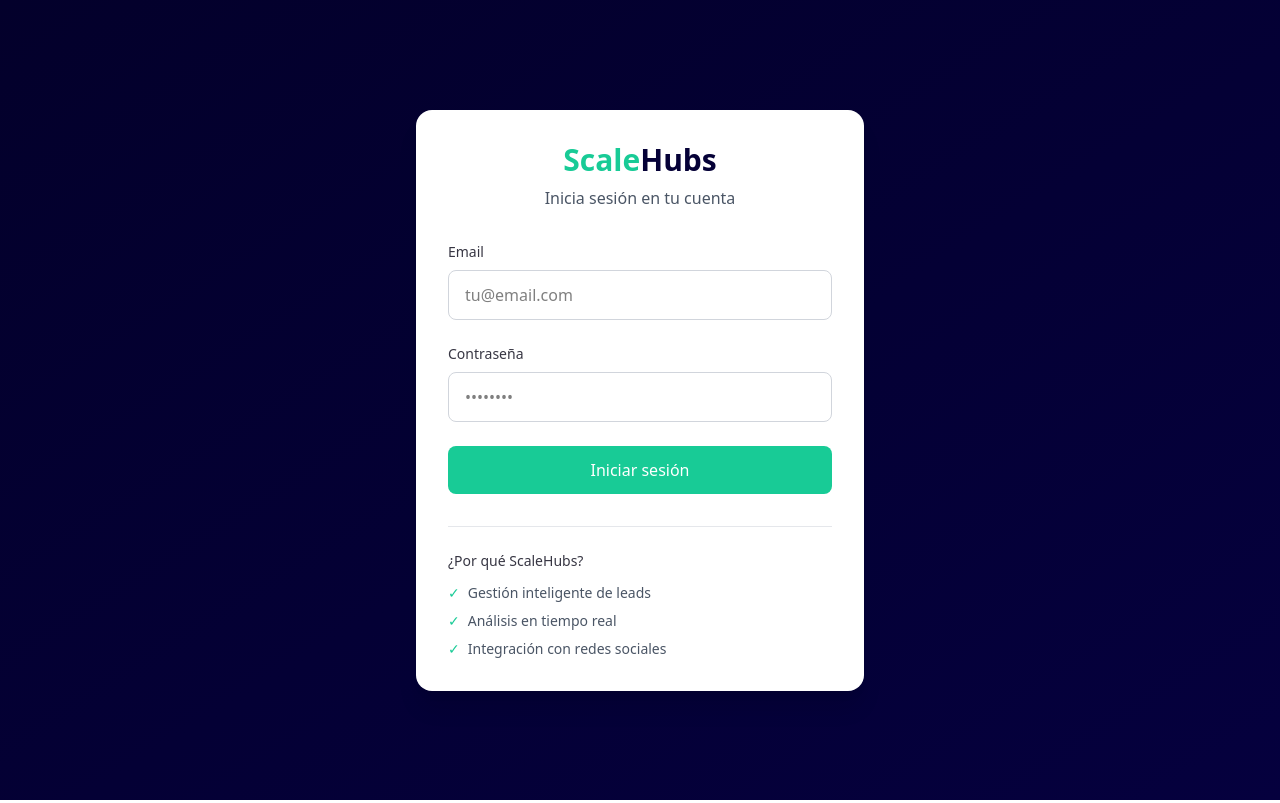
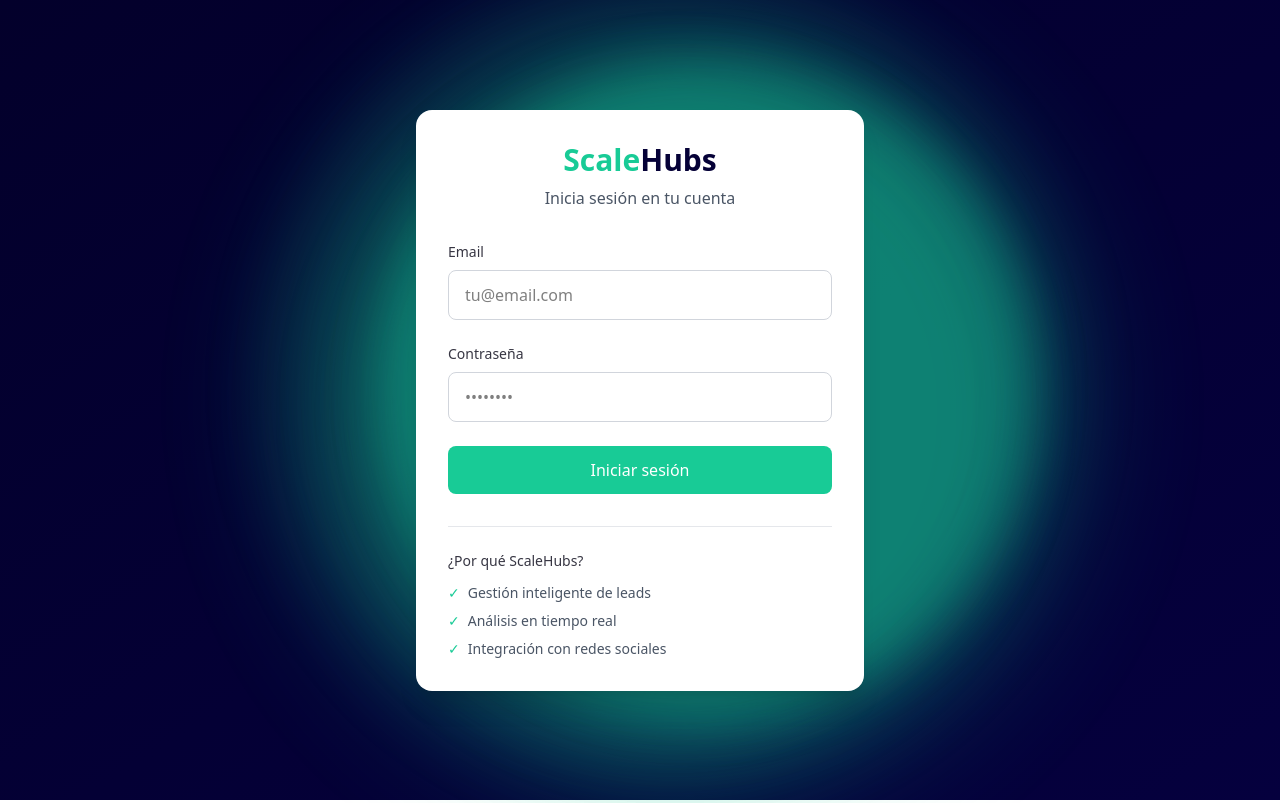
Before and after one commit to Beitops/scalehubs, a React (Vite) app: page /auth in a window 1280 px wide. Built offline with nearby package versions, Linux system fonts and the light colour scheme; no server answers.

Commit message:
Animacion Login

```diff
--- a/package.json
+++ b/package.json
@@ -13,6 +13,7 @@
     "@floating-ui/react": "^0.27.16",
     "@supabase/supabase-js": "^2.51.0",
     "@tailwindcss/vite": "^4.1.11",
+    "aceternity-ui": "^0.2.2",
     "axios": "^1.10.0",
     "react": "^19.1.0",
     "react-dom": "^19.1.0",
--- /dev/null
+++ b/src/components/aceternity/BlurredClouds.tsx
@@ -0,0 +1,130 @@
+import React from "react";
+
+interface BlurredCloudsProps {
+  className?: string;
+}
+
+export const BlurredClouds: React.FC<BlurredCloudsProps> = ({
+  className = "",
+}) => {
+  return (
+    <div className={`absolute inset-0 left-30 ${className}`}>
+      {/* Nubes borrosas animadas detrás del contenido */}
+      <div className="absolute inset-0 flex items-center justify-center pointer-events-none">
+        <div className="relative w-full h-full flex items-center justify-center">
+          {/* Contenedor centrado para las nubes - mismo tamaño que el formulario */}
+          <div className="relative w-full max-w-md h-auto flex items-center justify-center" style={{ transform: 'translateX(-20px)' }}>
+        {/* Nube principal - más grande y centrada detrás del formulario */}
+        <div
+          className="absolute w-[800px] h-[800px] bg-[#18cb96] rounded-full opacity-20 blur-3xl"
+          style={{
+            animation: 'floatMain 6s ease-in-out infinite',
+            left: '50%',
+            top: '50%',
+            transform: 'translate(-50%, -50%)'
+          }}
+        />
+
+        {/* Nube secundaria - más pequeña y desplazada */}
+        <div
+          className="absolute w-[700px] h-[700px] bg-[#15b885] rounded-full opacity-15 blur-2xl"
+          style={{
+            animation: 'floatSecondary 8s ease-in-out infinite',
+            animationDelay: '1s',
+            left: '48%',
+            top: '52%',
+            transform: 'translate(-50%, -50%)'
+          }}
+        />
+
+        {/* Nube terciaria - aún más pequeña */}
+        <div
+          className="absolute w-[600px] h-[600px] bg-[#1ae6a8] rounded-full opacity-25 blur-xl"
+          style={{
+            animation: 'floatTertiary 10s ease-in-out infinite',
+            animationDelay: '2s',
+            left: '52%',
+            top: '48%',
+            transform: 'translate(-50%, -50%)'
+          }}
+        />
+
+        {/* Nube adicional para más dinamismo */}
+        <div
+          className="absolute w-[750px] h-[750px] bg-[#18cb96] rounded-full opacity-10 blur-2xl"
+          style={{
+            animation: 'floatAdditional 7s ease-in-out infinite',
+            animationDelay: '3s',
+            left: '50%',
+            top: '50%',
+            transform: 'translate(-50%, -50%)'
+          }}
+        />
+          </div>
+        </div>
+      </div>
+
+      <style>{`
+        @keyframes floatMain {
+          0%, 100% {
+            transform: translate(-50%, -50%) scale(1) translate(0, 0);
+            opacity: 0.2;
+          }
+          25% {
+            transform: translate(-50%, -50%) scale(1.05) translate(15px, -10px);
+            opacity: 0.25;
+          }
+          50% {
+            transform: translate(-50%, -50%) scale(0.95) translate(-10px, 15px);
+            opacity: 0.22;
+          }
+          75% {
+            transform: translate(-50%, -50%) scale(1.02) translate(8px, 5px);
+            opacity: 0.28;
+          }
+        }
+
+        @keyframes floatSecondary {
+          0%, 100% {
+            transform: translate(-50%, -50%) scale(1) translate(0, 0);
+            opacity: 0.15;
+          }
+          33% {
+            transform: translate(-50%, -50%) scale(1.08) translate(-20px, -15px);
+            opacity: 0.2;
+          }
+          66% {
+            transform: translate(-50%, -50%) scale(0.92) translate(12px, 20px);
+            opacity: 0.18;
+          }
+        }
+
+        @keyframes floatTertiary {
+          0%, 100% {
+            transform: translate(-50%, -50%) scale(1) translate(0, 0);
+            opacity: 0.25;
+          }
+          40% {
+            transform: translate(-50%, -50%) scale(1.1) translate(18px, -12px);
+            opacity: 0.3;
+          }
+          80% {
+            transform: translate(-50%, -50%) scale(0.9) translate(-15px, 18px);
+            opacity: 0.22;
+          }
+        }
+
+        @keyframes floatAdditional {
+          0%, 100% {
+            transform: translate(-50%, -50%) scale(1) translate(0, 0);
+            opacity: 0.1;
+          }
+          50% {
+            transform: translate(-50%, -50%) scale(1.06) translate(-12px, -18px);
+            opacity: 0.15;
+          }
+        }
+      `}</style>
+    </div>
+  );
+};
--- /dev/null
+++ b/src/components/aceternity/FloatingElements.tsx
@@ -0,0 +1,93 @@
+import React, { useEffect, useState } from "react";
+
+interface FloatingElementsProps {
+  children?: React.ReactNode;
+  className?: string;
+  elementCount?: number;
+  elementSize?: number;
+  elementColors?: string[];
+  animationDuration?: number;
+  animationDelay?: number;
+}
+
+export const FloatingElements: React.FC<FloatingElementsProps> = ({
+  children,
+  className = "",
+  elementCount = 3,
+  elementSize = 200,
+  elementColors = ["#18cb96", "#15b885", "#1ae6a8"],
+  animationDuration = 8,
+  animationDelay = 0,
+}) => {
+  const [elements, setElements] = useState<Array<{
+    id: number;
+    x: number;
+    y: number;
+    size: number;
+    color: string;
+    animationDelay: number;
+    duration: number;
+  }>>([]);
+
+  useEffect(() => {
+    const newElements = Array.from({ length: elementCount }, (_, i) => ({
+      id: i,
+      x: Math.random() * 100,
+      y: Math.random() * 100,
+      size: elementSize + Math.random() * 100,
+      color: elementColors[i % elementColors.length],
+      animationDelay: animationDelay + i * 2,
+      duration: animationDuration + Math.random() * 4,
+    }));
+    setElements(newElements);
+  }, [elementCount, elementSize, elementColors, animationDuration, animationDelay]);
+
+  return (
+    <div className={`relative ${className}`}>
+      {/* Floating Elements */}
+      <div className="absolute inset-0 overflow-hidden">
+        {elements.map((element) => (
+          <div
+            key={element.id}
+            className="absolute rounded-full opacity-20 blur-3xl animate-pulse"
+            style={{
+              left: `${element.x}%`,
+              top: `${element.y}%`,
+              width: `${element.size}px`,
+              height: `${element.size}px`,
+              backgroundColor: element.color,
+              animation: `float ${element.duration}s ease-in-out infinite`,
+              animationDelay: `${element.animationDelay}s`,
+            }}
+          />
+        ))}
+      </div>
+
+      {/* Children */}
+      <div className="relative z-10">
+        {children}
+      </div>
+
+      <style>{`
+        @keyframes float {
+          0%, 100% {
+            transform: translate(0, 0) scale(1);
+            opacity: 0.2;
+          }
+          25% {
+            transform: translate(20px, -30px) scale(1.1);
+            opacity: 0.3;
+          }
+          50% {
+            transform: translate(-15px, -20px) scale(0.9);
+            opacity: 0.25;
+          }
+          75% {
+            transform: translate(30px, 10px) scale(1.05);
+            opacity: 0.35;
+          }
+        }
+      `}</style>
+    </div>
+  );
+};
--- a/src/pages/Auth.tsx
+++ b/src/pages/Auth.tsx
@@ -1,6 +1,7 @@
 import { useState, useEffect } from 'react'
 import { useNavigate } from 'react-router-dom'
 import { useAuthStore } from '../store/authStore'
+import { BlurredClouds } from '../components/aceternity/BlurredClouds'
 
 const Auth = () => {
   const navigate = useNavigate()
@@ -41,8 +42,9 @@ const Auth = () => {
   }
 
   return (
-    <div className="min-h-screen bg-gradient-to-br from-[#03002b] to-[#05003e] flex items-center justify-center p-4">
-      <div className="max-w-md w-full bg-white rounded-2xl shadow-xl p-8">
+    <div className="min-h-screen bg-gradient-to-br from-[#03002b] to-[#05003e] flex items-center justify-center p-4 overflow-hidden">
+      <BlurredClouds className="inset-0" />
+      <div className="max-w-md w-full bg-white rounded-2xl shadow-xl p-8 relative z-10">
         {/* Logo */}
         <div className="text-center mb-8">
           <h1 className="text-3xl font-bold text-[#050137]">
```
Also changed, not shown: src/components/aceternity/BackgroundGradientAnimation.tsx (added), 1 other file (tests, documents, lock files or other folders).
